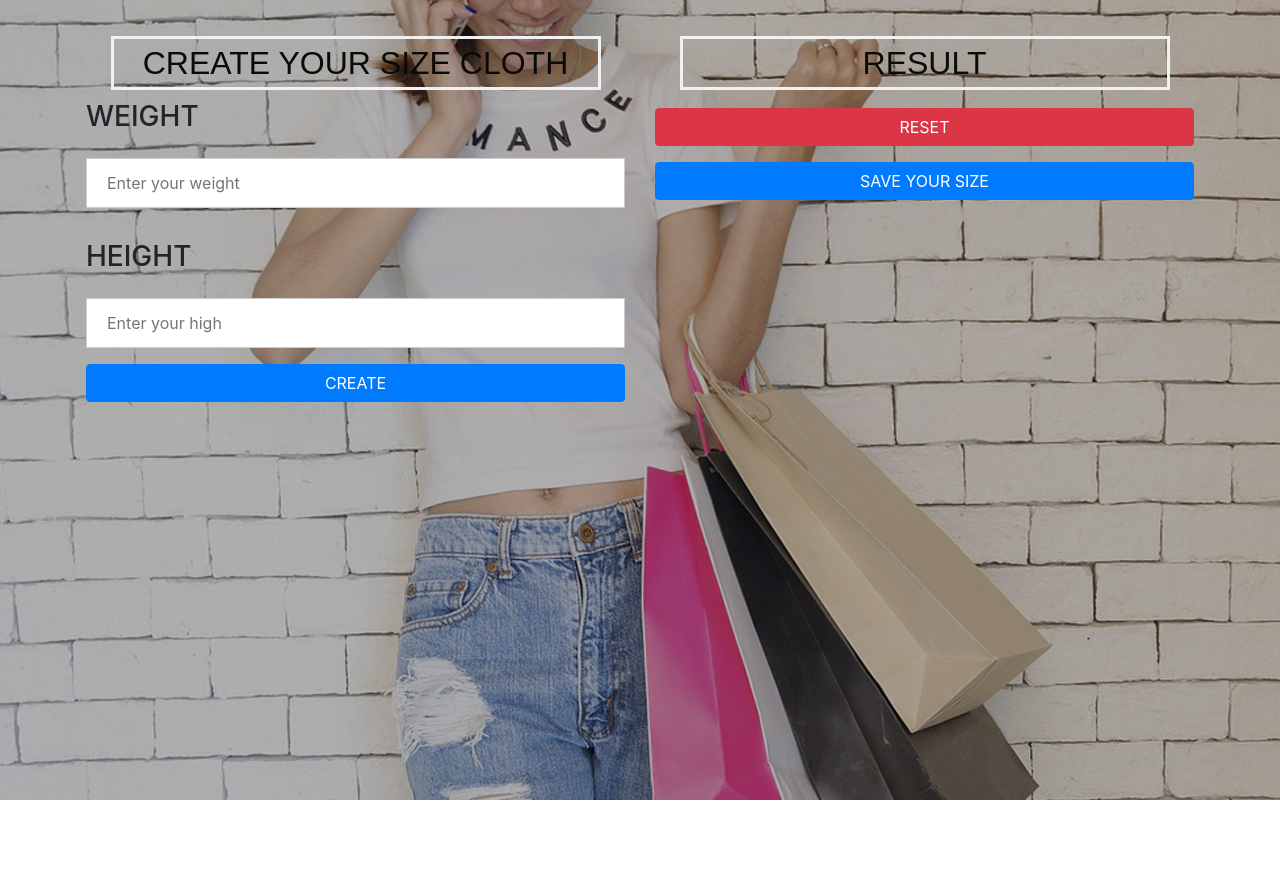
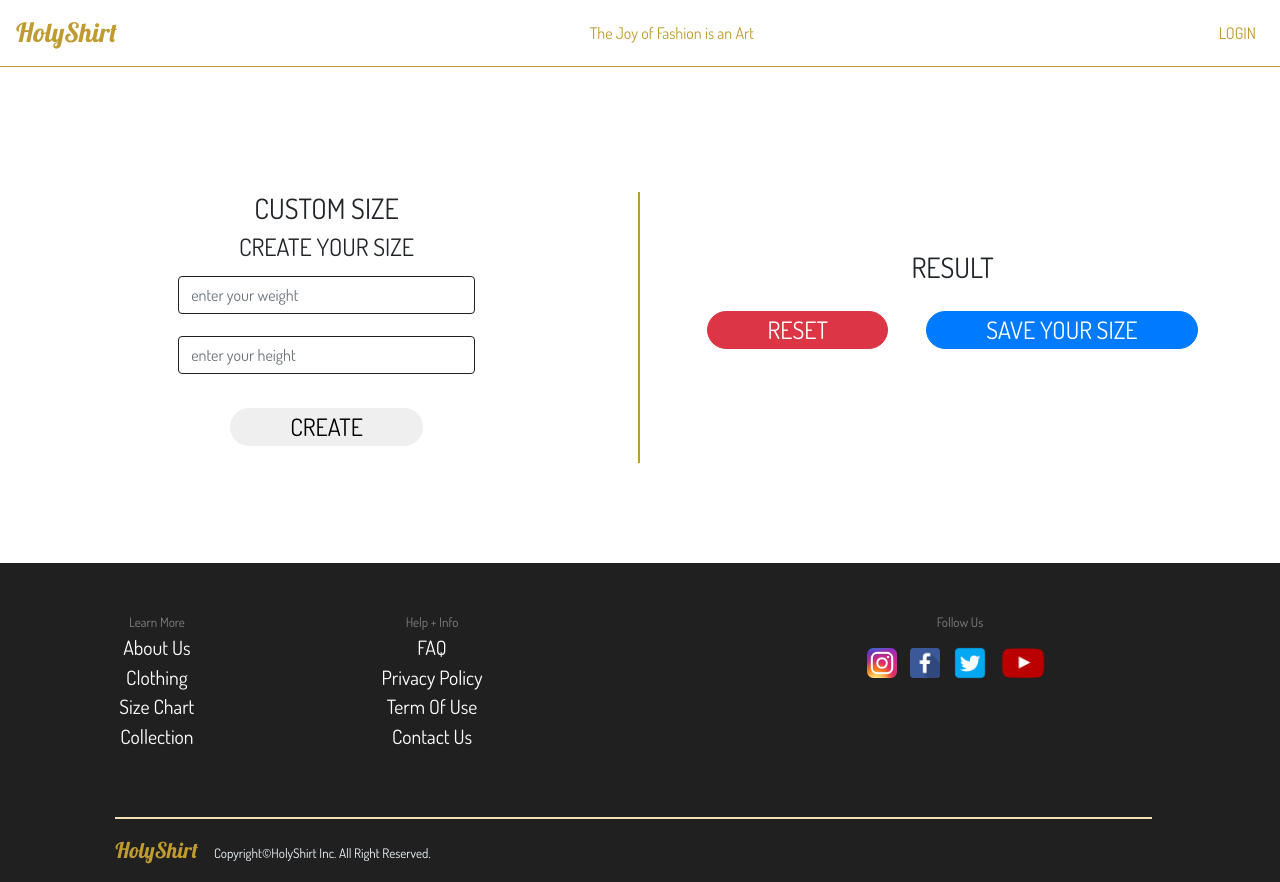
Before and after one commit to wildannajahw/holyshirt.github.io, a plain HTML site: page customsize.html in a window 1280 px wide. Before the commit the page ends 800 px from the top, so only its background shows below. Drawn offline with nearby package versions, Linux system fonts and the light colour scheme.

Commit message:
ganti form cusom size

```diff
--- a/css/customsize.css
+++ b/css/customsize.css
@@ -27,11 +27,12 @@ form {
 
 input[type=text], input[type=text] {
     width: 100%;
-    padding: 12px 20px;
+    padding: 5px 8px;
     margin: 8px 0;
     display: inline-block;
     border: 1px solid #ccc;
     box-sizing: border-box;
+    font-size: 200%;
 }
 h3{
 	color:rgb(10, 10, 10)C;
@@ -49,8 +50,10 @@ button {
 
 
 
-.container {
-    padding: 16px;
+.container{
+    padding: 40px 16px;
+
+
 }
 
 span.psw {
--- a/customsize.html
+++ b/customsize.html
@@ -6,43 +6,62 @@
 	<meta charset="UTF-8">
     <meta name="viewport" content="width=device-width, initial-scale=1.0">
     <meta http-equiv="X-UA-Compatible" content="ie=edge">
-	<link rel="stylesheet" href="https://maxcdn.bootstrapcdn.com/bootstrap/4.0.0/css/bootstrap.min.css" integrity="sha384-Gn5384xqQ1aoWXA+058RXPxPg6fy4IWvTNh0E263XmFcJlSAwiGgFAW/dAiS6JXm"
-	 crossorigin="anonymous">
-	 <script src="https://code.jquery.com/jquery-3.2.1.slim.min.js" integrity="sha384-KJ3o2DKtIkvYIK3UENzmM7KCkRr/rE9/Qpg6aAZGJwFDMVNA/GpGFF93hXpG5KkN"
-	 crossorigin="anonymous"></script>
-	<script src="https://cdnjs.cloudflare.com/ajax/libs/popper.js/1.12.9/umd/popper.min.js" integrity="sha384-ApNbgh9B+Y1QKtv3Rn7W3mgPxhU9K/ScQsAP7hUibX39j7fakFPskvXusvfa0b4Q"
-	 crossorigin="anonymous"></script>
-	<script src="https://maxcdn.bootstrapcdn.com/bootstrap/4.0.0/js/bootstrap.min.js" integrity="sha384-JZR6Spejh4U02d8jOt6vLEHfe/JQGiRRSQQxSfFWpi1MquVdAyjUar5+76PVCmYl"
-	 crossorigin="anonymous"></script>
-	 <link rel="stylesheet" href="css/customsize.css" type="text/css">
+    <link rel="stylesheet" href="css/bootstrap.min.css">
+    <script src="https://ajax.googleapis.com/ajax/libs/jquery/3.3.1/jquery.min.js"></script>
+    <script src="https://cdnjs.cloudflare.com/ajax/libs/popper.js/1.14.3/umd/popper.min.js"></script>
+    <link rel="stylesheet" href="js/bootstrap.min.js">
+    <link rel="stylesheet" href="css/style.css">
+	<link href="css/animate.css" rel="stylesheet"/>
+	<link href="css/waypoints.css" rel="stylesheet"/>
+	<script src="js/jquery.waypoints.min.js" type="text/javascript"></script>
+	<script src="js/waypoints.js" type="text/javascript"></script>
+    <link href="https://fonts.googleapis.com/css?family=Dosis" rel="stylesheet">
+	<link href="https://fonts.googleapis.com/css?family=Lobster" rel="stylesheet">
+
 
 </head>
 
 <body>
+		<nav class="navbar navbar-expand-sm navbis">
+				<ul class="navbar-nav">
+					<li class="nav-item">
+						<a href="index.html" class="navbar-brand">HolyShirt
+						</a>
+					</li>
+				</ul>
+				<ul class="navbar-nav mx-auto">
+					<li class="nav-item" style="color:g">The Joy of Fashion is an Art</li>
+				</ul>
+				<ul class="navbar-nav justify-content-end" id="right">
+					<li class="nav-item ml-auto">
+						<a href="login.html" class="nav-link" >LOGIN</a>
+						</li>
+				</ul>
+			</nav>
 
-	<div class="container">
+			<div class="container-fluid">
 					<div class="row">
-				<div class="col-md-6">
+						<div class="col-sm-6  os-animation"data-os-animation="bounceInUp" data-os-animation-delay="0s" style="border-right: solid 2px; border-color:#bf9b30">
+							<h3>CUSTOM SIZE</h3>
 
-					<h2>CREATE YOUR SIZE CLOTH</h2>
+							<h4>CREATE YOUR SIZE</h4>
+							<form action="">
+								<div class="form-group d-flex justify-content-center">
+									<input type="text" class="form-control" id="weight" placeholder="enter your weight" name="weight">
+								</div>
+							</form>
+							<form action="">
+									<div class="form-group d-flex justify-content-center">
+										<input type="text" class="form-control" id="height" placeholder="enter your height" name="height">
+									</div>
+								</form>
 
-
-							<label><h3>WEIGHT</h3></label>
-							<input type="text" placeholder="Enter your weight " name="weight" id="weight" required>
-							  <br><br/>
-
-							<label><h3>HEIGHT</h3></label>
-							<input type="text" placeholder="Enter your high" name="high" id="high" required>
-
-							<button class="btn btn-primary" id="create" name="create">CREATE</button>
-
+							<button type="button" class="btn" id="create">CREATE</button>
 
 						</div>
+						<div class="col-sm-6  os-animation"data-os-animation="bounceInUp" data-os-animation-delay="0.25s">
+							<h3 style="margin-top:10%">RESULT</h3>
 
-
-			<div class="col-md-6">
-				<div class="form-group">
-					<h2>RESULT</h2>
 							<div id="result">
 
 								</div>
@@ -53,16 +72,55 @@
 					</div>
 				</div>
 
-
-
-
+	<div class="container-fluid" id="anjing" style="margin-top:0%;">
+			<div class="container-fluid" id="footer" style="margin-top: 100px">
+				<div class="row" style="background-color: #202020">
+					<div class="col-sm-3" >
+						<ul class="ulfoot" style="list-style: none; padding-left: 10%">
+							<li style="color: grey; font-size: 100%">Learn More</li>
+							<li><a href="aboutus.html">About Us</a></li>
+							<li><a href="clothing.html">Clothing</a></li>
+							<li><a href="customsize.html">Size Chart</a></li>
+							<li><a href="collection.html">Collection</a></li>
+						</ul>
+					</div>
+					<div class="col-sm-3">
+						<ul class="ulfoot" style="list-style: none">
+							<li style="color: grey; font-size: 100%">Help + Info</li>
+							<li><a href="">FAQ</a></li>
+							<li><a href="">Privacy Policy</a></li>
+							<li><a href="">Term Of Use</a></li>
+							<li><a href="contactus.html" style="color: white">Contact Us</a></li>
+						</ul>
+					</div>
+					<div class="col-sm-2"></div>
+					<div class="col-sm-4">
+						<div class="footer navbar-expand-sm">
+							<ul style="list-style: none">
+								<li style="color: grey">Follow Us</li>
+								<li>
+									<a href="https://www.instagram.com/watclothes"><img src="images/ig.png" style="width:30px; height:30px"></a>
+									<a href=""><img src="images/fb.png" style="width:30px; height:30px; margin-left: 10px"></a>
+									<a href=""><img src="images/tw.png" style="width:40px; height:40px; margin-left: 8px"></a>
+									<a href=""><img src="images/yt.png" style="width:60px; height:60px;"></a>
+								</li>
+							</ul>
+						</div>
+					</div>
+					<div class="garis">
+						<p><a href="#" class="navbar-brand" style="color: #bf9b30;border-top: 0;">HolyShirt</a>Copyright©HolyShirt Inc. All Right Reserved.</p>
+					</div>
+				</div>
+			</div>
+			<div class="contaier-fluid" id="garis"></div>
+		</div>
 
 	<script>
 		$(document).ready(function () {
 			$("#create").click(function () {
 				let weight = $("#weight").val();
-				let high = $("#high").val();
-				let message = "weight  "+ weight  ;
+				let high = $("#height").val();
+				let message = "weight  "+ weight + "height" + high  ;
 
 
 
@@ -75,6 +133,7 @@
 			});
 		});
 	</script>
+
 </body>
 
 </html>
```
Lines whose indentation alone changed are shown as unchanged.
